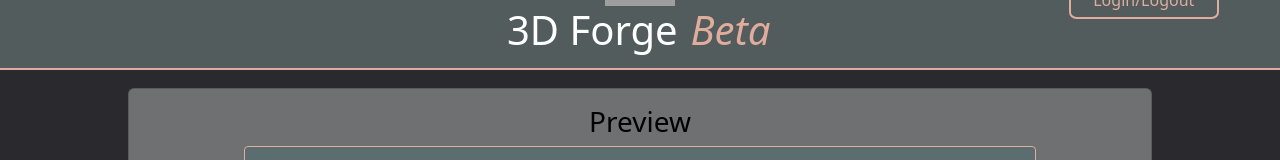
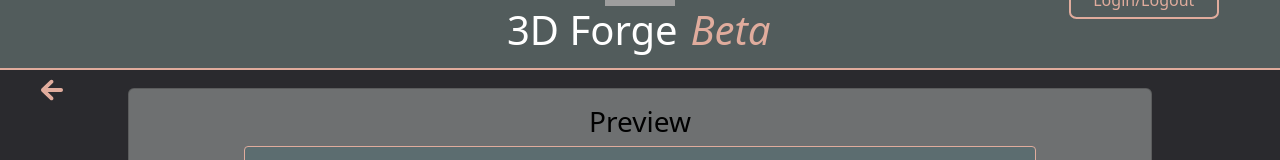
Before and after one commit to phellwege/3d_print_forge, a React (Create React App) app: page /Details in a window 1280 px wide. Shown: the part 130-290 px from the top of the page. Built offline with nearby package versions, Linux system fonts and the light colour scheme; grey boxes are pictures that could not be loaded; a web font is replaced by a local one.

Commit message:
fixed details component

```diff
--- /dev/null
+++ b/src/components/BackButton.js
@@ -0,0 +1,22 @@
+import React from 'react';
+import { Link } from 'react-router-dom';
+import { IoMdArrowRoundBack } from "react-icons/io";
+
+import '../views/main.css';
+
+export default function BackButton() {
+    const ifNotfrontPage = () => {
+        if(window.location.pathname !== '/'){
+            return (
+                <Link to='/Storefront' className='backButton'>
+                    <IoMdArrowRoundBack className='backButton'/>
+                </Link>
+            )
+        }
+    }
+  return (
+    <>
+        {ifNotfrontPage()}
+    </>
+  )
+}
--- a/src/views/Details.js
+++ b/src/views/Details.js
@@ -2,6 +2,7 @@ import React from 'react'
 import Header from '../components/Header'
 import {StlViewer} from "react-stl-viewer";
 import {Card, Button} from 'react-bootstrap';
+import BackButton from '../components/BackButton';
 import './main.css';
 
 
@@ -12,6 +13,7 @@ import preview4 from '../static/UserAvatars/elf2.png'
 import preview5 from '../static/UserAvatars/fox.png'
 
 
+
 export default function Details() {
 // this url as well as the other previews will be loaded via state from the server
     const url = "https://storage.googleapis.com/ucloud-v3/ccab50f18fb14c91ccca300a.stl"
@@ -20,6 +22,7 @@ export default function Details() {
     return (
         <>
         <Header />
+        <BackButton />
             <div className='pageWrap'>
                 <div className='secondaryPageWrapper'>
                     <Card className='detailsCard'>
@@ -34,6 +37,7 @@ export default function Details() {
                             />
                             <h6>Image Preview</h6>
                             <div className='detailsImagePreview'>
+                                {/* onclick any of these will change the url state to be the selected one */}
                                 <img src={preview}/>
                                 <img src={preview2}/>
                                 <img src={preview3}/>
--- a/src/views/main.css
+++ b/src/views/main.css
@@ -199,14 +199,19 @@ input[type=radio]{
     justify-content: space-evenly;
     align-items: center;
 }
-
+.backButton {
+    color: #E0AC9D;
+}
+.backButton:hover {
+    color: #E88873;
+}
 .detailsImagePreview img {
     width: 18%;
     /* margin: 2%; */
     border: 2px solid #E0AC9D;
     border-radius: .5em;
+}
 
-}
 .stlViewerComponent:hover {
     cursor: pointer;
 }
```
